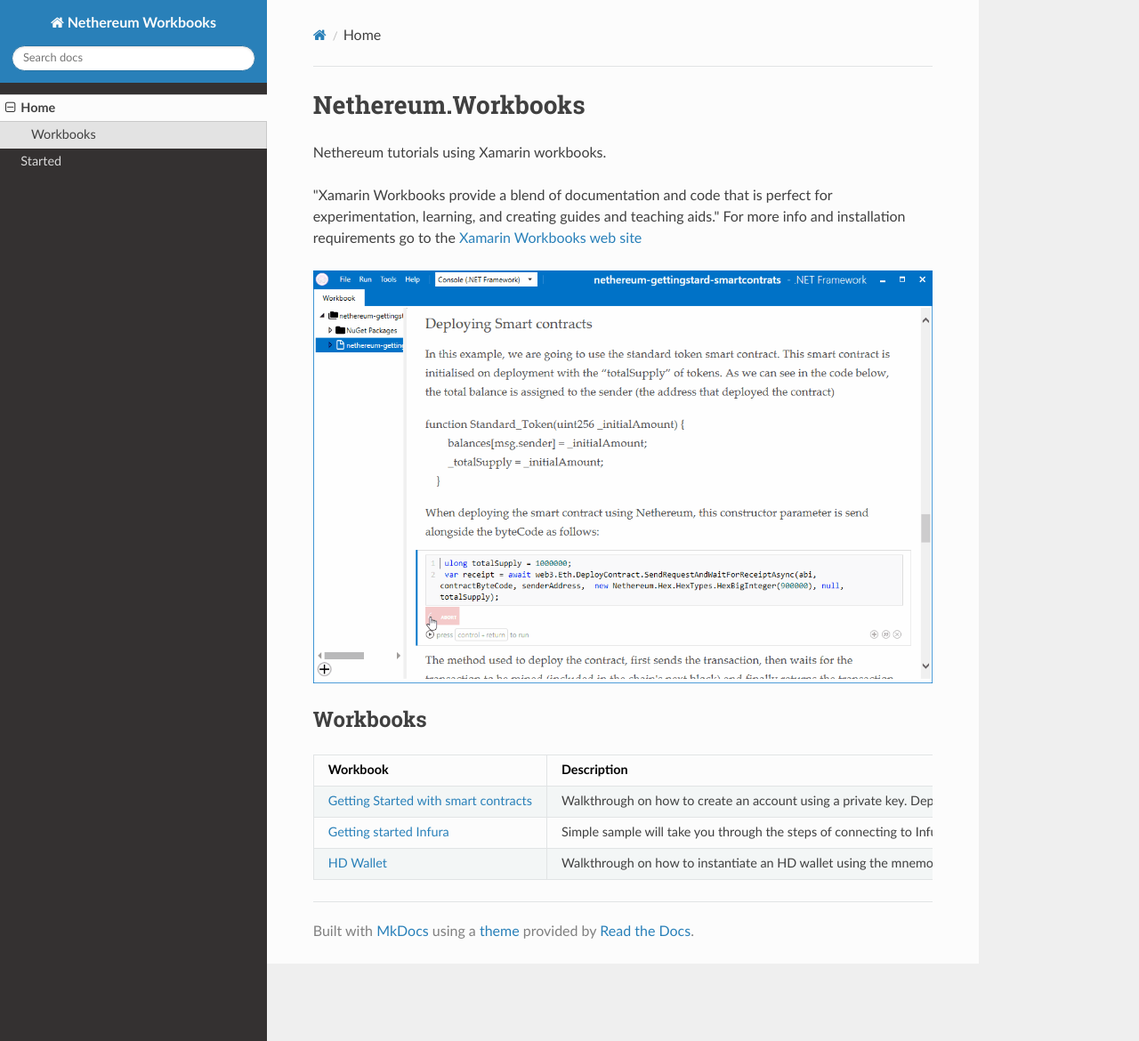
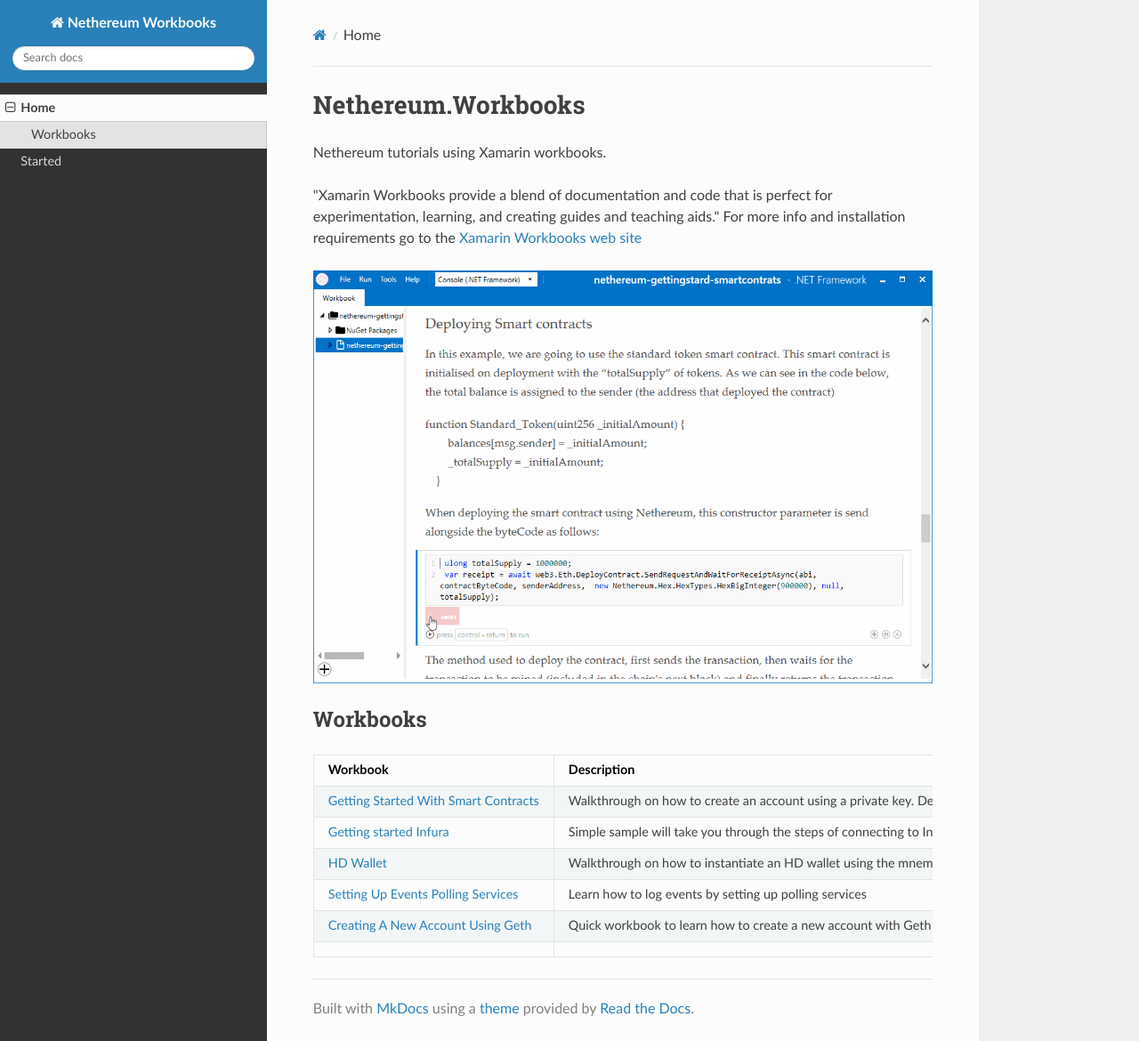
Before and after one commit to Nethereum/Nethereum.Workbooks, an MkDocs documentation site: the page built from docs/index.md, in a window 1280 px wide and 1170 px high. Shown: the whole window at 89% size. Built offline with MkDocs 1.6.1, drawn with Linux system fonts in a browser that asks for light colours; nearby versions of some CDN libraries; old or Windows-style settings are respelled for this version of MkDocs.

Commit message:
updated: added 3 WorkBooks

```diff
--- a/docs/index.md
+++ b/docs/index.md
@@ -9,6 +9,9 @@
 
 | Workbook      | Description   | File  |
 | ------------- |:-------------| -----:|
-| [Getting Started with smart contracts](nethereum-gettingstard-smartcontrats) | Walkthrough on how to create an account using a private key. Deploy a smart contract (the sample provided is the standard ERC20 token contract). Estimating the gas cost of a contract transaction. Sending a transaction to the smart contract (in this scenario transfering balance).Making a call to a smart contract (in this scenario get the balance of an account). Retrieving the state of a smart contract from a previous block. | [Workbook](nethereum-gettingstard-smartcontrats.workbook)|
+| [Getting Started With Smart Contracts](nethereum-gettingstard-smartcontrats) | Walkthrough on how to create an account using a private key. Deploy a smart contract (the sample provided is the standard ERC20 token contract). Estimating the gas cost of a contract transaction. Sending a transaction to the smart contract (in this scenario transfering balance).Making a call to a smart contract (in this scenario get the balance of an account). Retrieving the state of a smart contract from a previous block. | [Workbook](nethereum-gettingstard-smartcontrats.workbook)|
 | [Getting started Infura](nethereum-gettingstarted-infura)|Simple sample will take you through the steps of connecting to Infura and retrieve the balance of an account| [Workbook](nethereum-gettingstarted-infura.workbook)|
 |[HD Wallet](nethereum-hdwallet-infura-transfer)|Walkthrough on how to instantiate an HD wallet using the mnemonic backup seed words, retrieve the first account private key and finally transfer some Ether using Infura.|[Workbook](nethereum-hdwallet-infura-transfer.workbook)|
+|[Setting Up Events Polling Services](nethereum-eventdtos-getallchanges.workbook)|Learn how to log events by setting up polling services|[Workbook](nethereum-eventdtos-getallchanges.workbook)|
+|[Creating A New Account Using Geth](nethereum-creating-a-new-account-using-geth.workbook)| Quick workbook to learn how to create a new account with Geth|[Workbook](nethereum-creating-a-new-account-using-geth.workbook)|
+|
```
